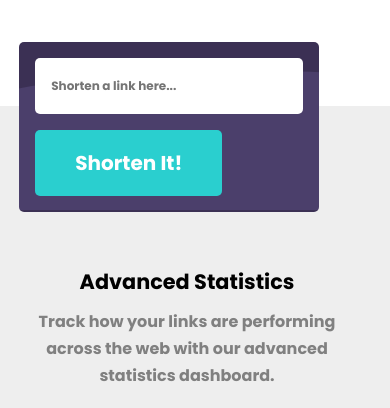
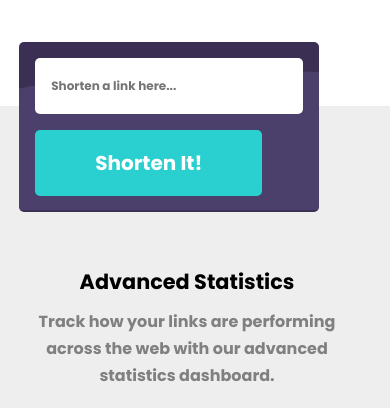
Before and after one commit to fibonacci007/Url-shortener, a plain HTML site: page index.html in a window 390 px wide. Shown: the part 1080-1488 px from the top of the page. Drawn offline with Linux system fonts and the light colour scheme.

Commit message:
Update style.css

```diff
--- a/style.css
+++ b/style.css
@@ -366,7 +366,7 @@ footer .icons img {
 }
 @media (max-width: 500px) {
   .btn3 {
-     padding: 18px 40px;
+     padding: 18px 60px;
     font-size: 20px;
     border-radius: 5px;
   }
```
